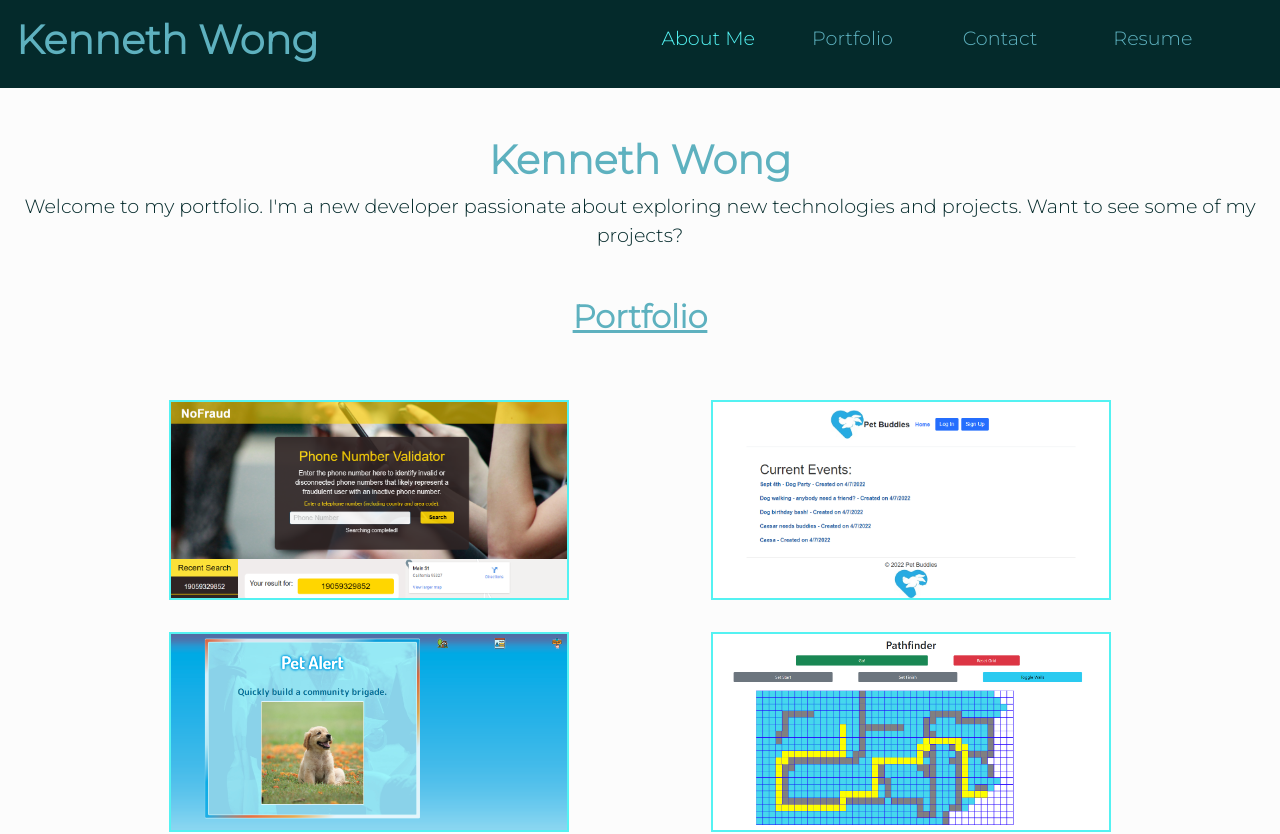
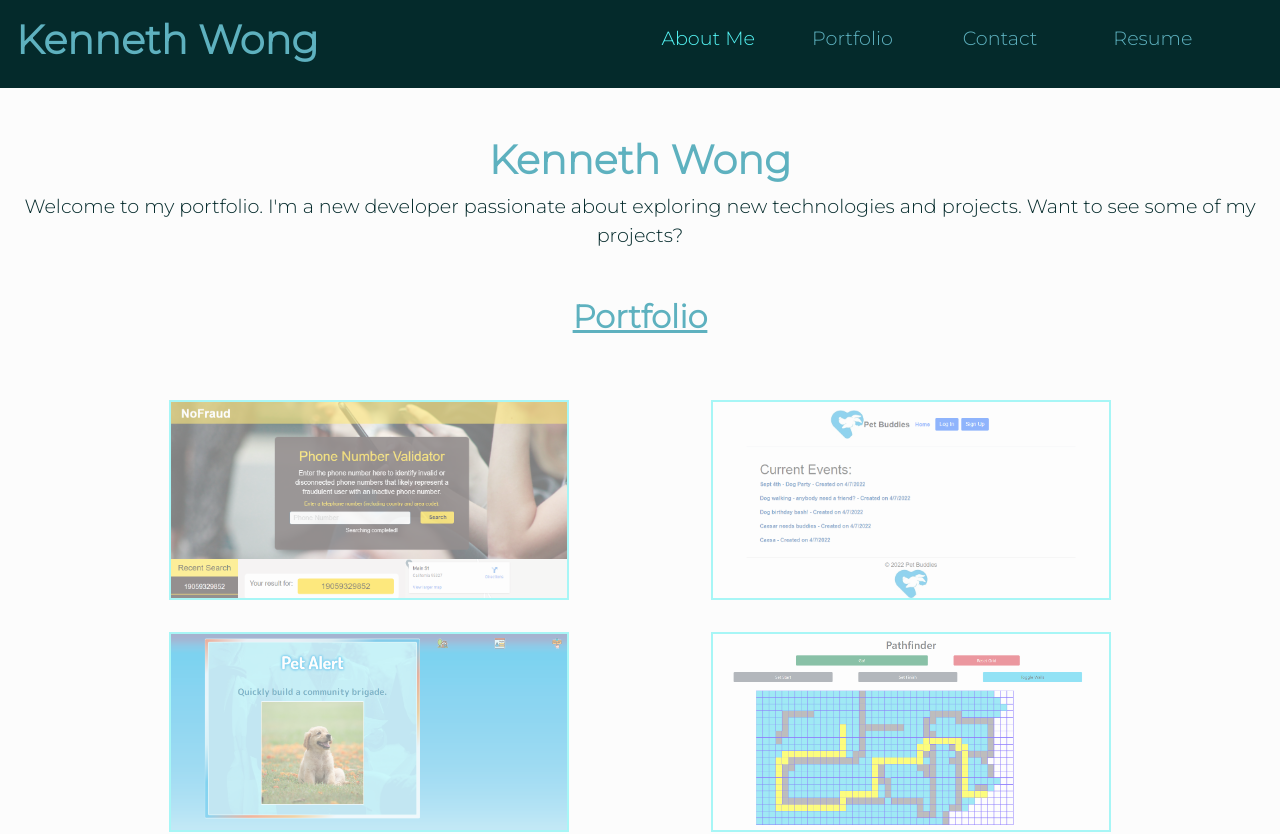
Before and after one commit to KennWg/my-portfolio, a React (Create React App) app: page / in a window 1280 px wide. Shown: the top 834 px of the page. Built offline with nearby package versions, Linux system fonts and the light colour scheme.

Commit message:
added transformations on hover to portfolio

```diff
--- a/src/index.css
+++ b/src/index.css
@@ -67,15 +67,17 @@ nav  li {
 
 .projectcard {
   background-size: cover;
+  opacity: 0.5;
   height: 200px;
   border: 2px solid var(--color3);
   color: var(--color2);
   cursor: pointer;
+  transition: opacity 0.5s ease, scale 0.5s ease;
 }
 
-.projectbox {
-  z-index: 2;
-  background-color: var(--color1);
+.projectcard:hover {
+  opacity: 1;
+  transform: scale(1.1);
 }
 
 .project1 {
```
